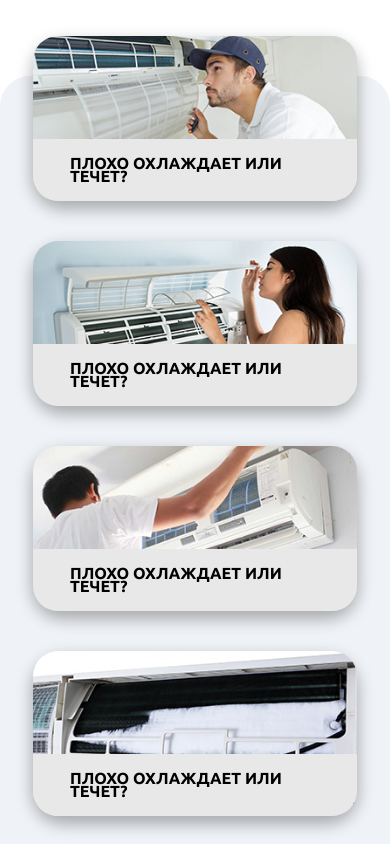
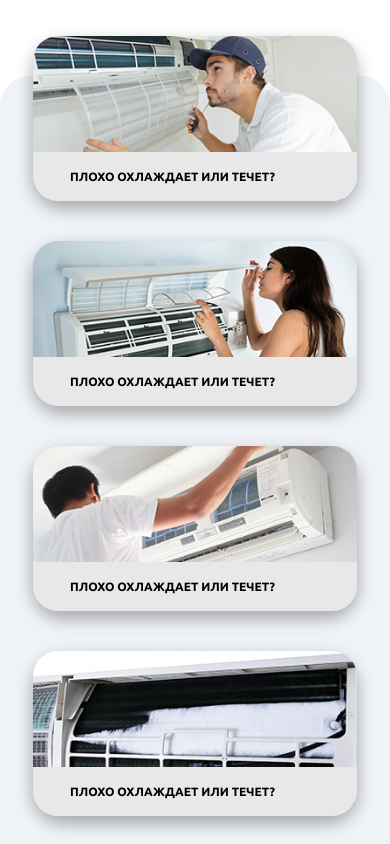
Before and after one commit to sanjar1995/grampus, a plain HTML site: page index.html in a window 390 px wide. Shown: the part 960-1804 px from the top of the page. Drawn offline with Linux system fonts and the light colour scheme; a web font is replaced by a local one.

Commit message:
Update style.css
2

```diff
--- a/style/style.css
+++ b/style/style.css
@@ -1038,6 +1038,10 @@ p {
     h5{
         font-size: 21px !important;
     }
+    .news-abs p{
+        font-size:12px !important;
+        line-height: 13px;
+    }
     .hamburger {
         display: flex !important;
         width: 40px;
```
